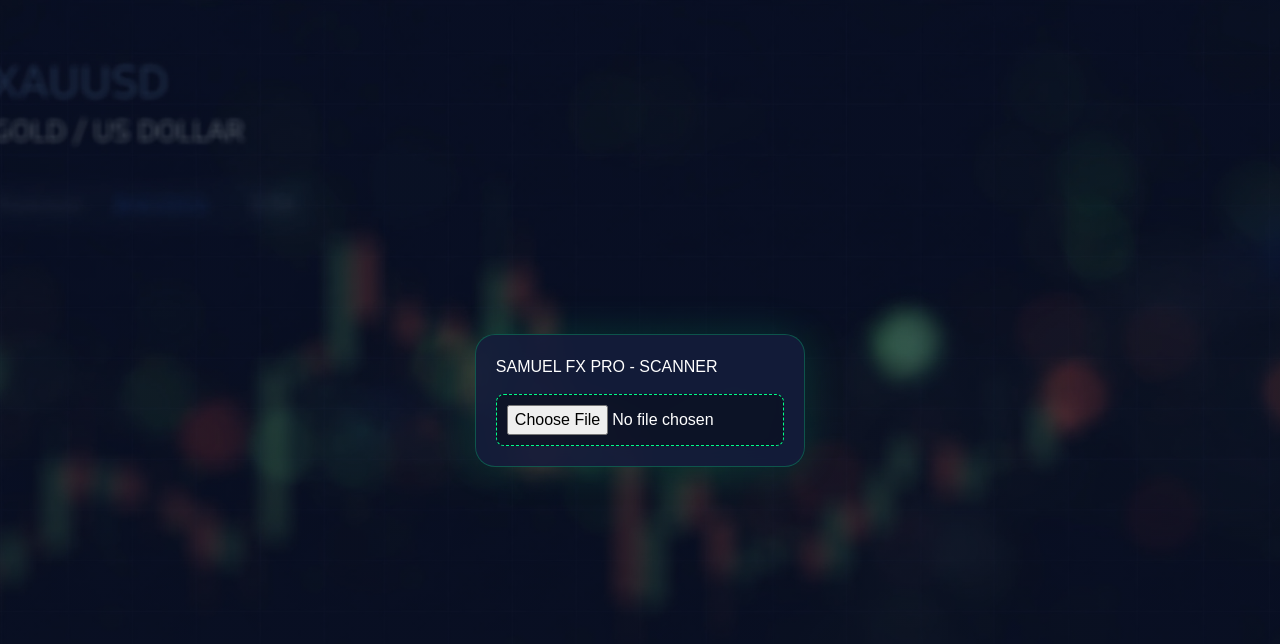
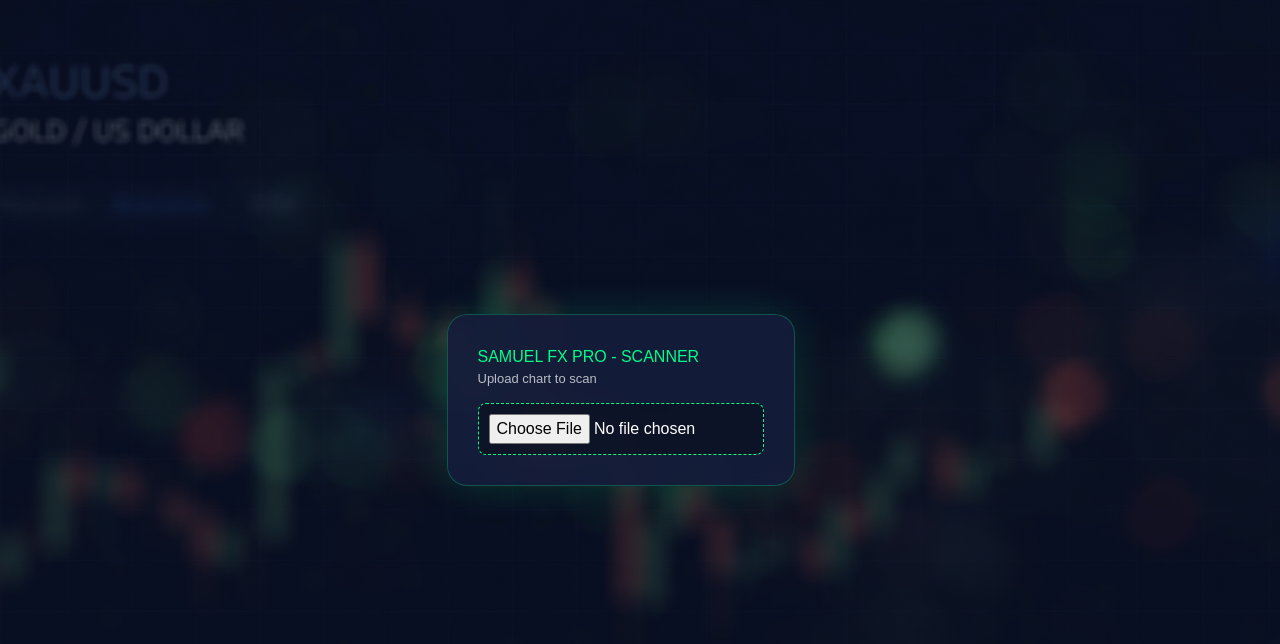
Before and after one commit to vulturesonkid/FUNDAMENTAL-SCANNER, a React (Vite) app: page / in a window 1280 px wide. Shown: the top 644 px of the page. Built offline with nearby package versions, Linux system fonts and the light colour scheme.

Commit message:
Refactor handleScan function and update UI styles
Refactor scanning logic and enhance UI elements for better user experience.

```diff
--- a/src/App.jsx
+++ b/src/App.jsx
@@ -7,11 +7,8 @@
   const handleScan = async (file) => {
     if (!file) return;
     setScanning(true);
-
-    // Laser animation 2.5s
     await new Promise(r => setTimeout(r, 2500));
 
-    // ANTI-REPAINT: same image = same result, no repaint
     const hash = file.name + '-' + file.size;
     const cached = localStorage.getItem('scan_' + hash);
     if (cached) {
@@ -20,7 +17,6 @@
       return;
     }
 
-    // VISION PLUGIN: reads REAL price from image
     const form = new FormData();
     form.append('chart', file);
     const visionRes = await fetch('/api/vision', { method: 'POST', body: form });
@@ -32,7 +28,6 @@
       return;
     }
 
-    // PATTERN PLUGIN: hidden brain (not on dashboard)
     const patternRes = await fetch('/api/pattern', {
       method: 'POST',
       headers: { 'Content-Type': 'application/json' },
@@ -40,36 +35,29 @@
     });
     const pattern = await patternRes.json();
 
-    // HOLD if market tight - stored 24h in positions tab
     if (pattern.type === 'HOLD') {
       const hold = { pair: 'XAU/USD', type: 'HOLD', note: 'Market tight - HOLD', expiresAt: Date.now() + 86400000 };
-      const positions = JSON.parse(localStorage.getItem('fx_positions') || '[]');
-      localStorage.setItem('fx_positions', JSON.stringify([...positions, hold]));
       setResult(hold);
       setScanning(false);
       return;
     }
 
-    // Save 24h vault
-    const pos = {...pattern, createdAt: Date.now(), expiresAt: Date.now() + 86400000 };
-    const positions = JSON.parse(localStorage.getItem('fx_positions') || '[]').filter(p => Date.now() < p.expiresAt);
-    localStorage.setItem('fx_positions', JSON.stringify([...positions, pos]));
     localStorage.setItem('scan_' + hash, JSON.stringify(pattern));
-
     setResult(pattern);
     setScanning(false);
   };
 
   return (
-    <div className="card" style={{ padding: '20px', maxWidth: '600px', margin: '50px auto' }}>
-      <h2>SAMUEL FX PRO - SCANNER</h2>
+    <div className="card">
+      <h2 style={{ margin: 0, color: '#00ff88' }}>SAMUEL FX PRO - SCANNER</h2>
+      <p style={{ opacity: 0.7, fontSize: '13px' }}>Upload chart to scan</p>
       <input type="file" accept="image/*" onChange={e => handleScan(e.target.files[0])} />
-      {scanning && <div style={{ height: '3px', background: '#00ff88', marginTop: '10px', boxShadow: '0 0 10px #00ff88' }}>Scanning...</div>}
+      {scanning && <div style={{ height: '3px', background: '#00ff88', marginTop: '15px', boxShadow: '0 0 15px #00ff88', animation: 'scanMove 2.5s linear infinite' }}></div>}
       {result &&!result.error && (
-        <div style={{ marginTop: '20px' }}>
-          <div>{result.pattern} • {result.type}</div>
-          <div>Entry: {result.entry}</div>
-          <div>SL: {result.sl} TP: {result.tp}</div>
+        <div style={{ marginTop: '20px', background: 'rgba(0,255,136,0.1)', padding: '15px', borderRadius: '10px' }}>
+          <div style={{ fontWeight: 'bold' }}>{result.pattern} • {result.type}</div>
+          <div style={{ marginTop: '8px' }}>Entry: {result.entry} | SL: {result.sl} | TP: {result.tp}</div>
+          {result.winRate && <div style={{ marginTop: '5px', color: '#00ff88' }}>{result.winRate}% • BULLISH</div>}
         </div>
       )}
       {result?.error && <div style={{ color: '#ff6b6b', marginTop: '20px' }}>{result.error}</div>}
```
